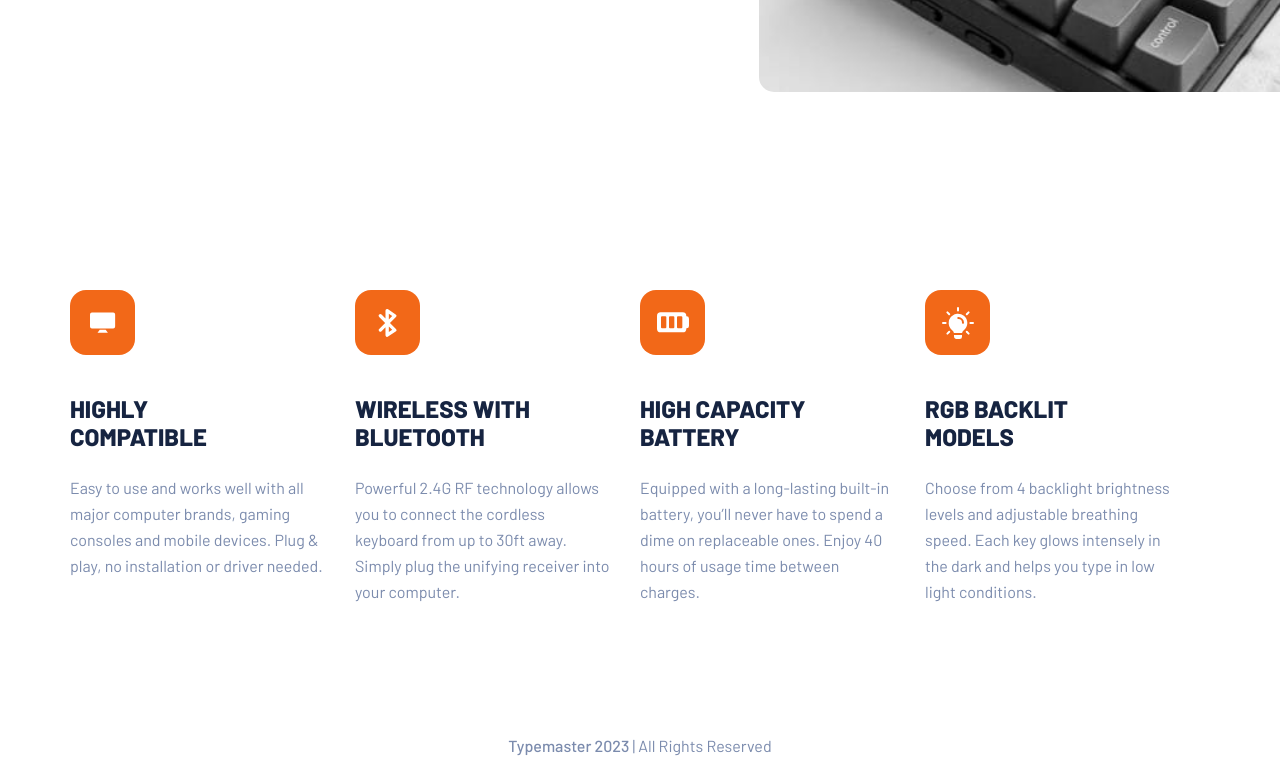
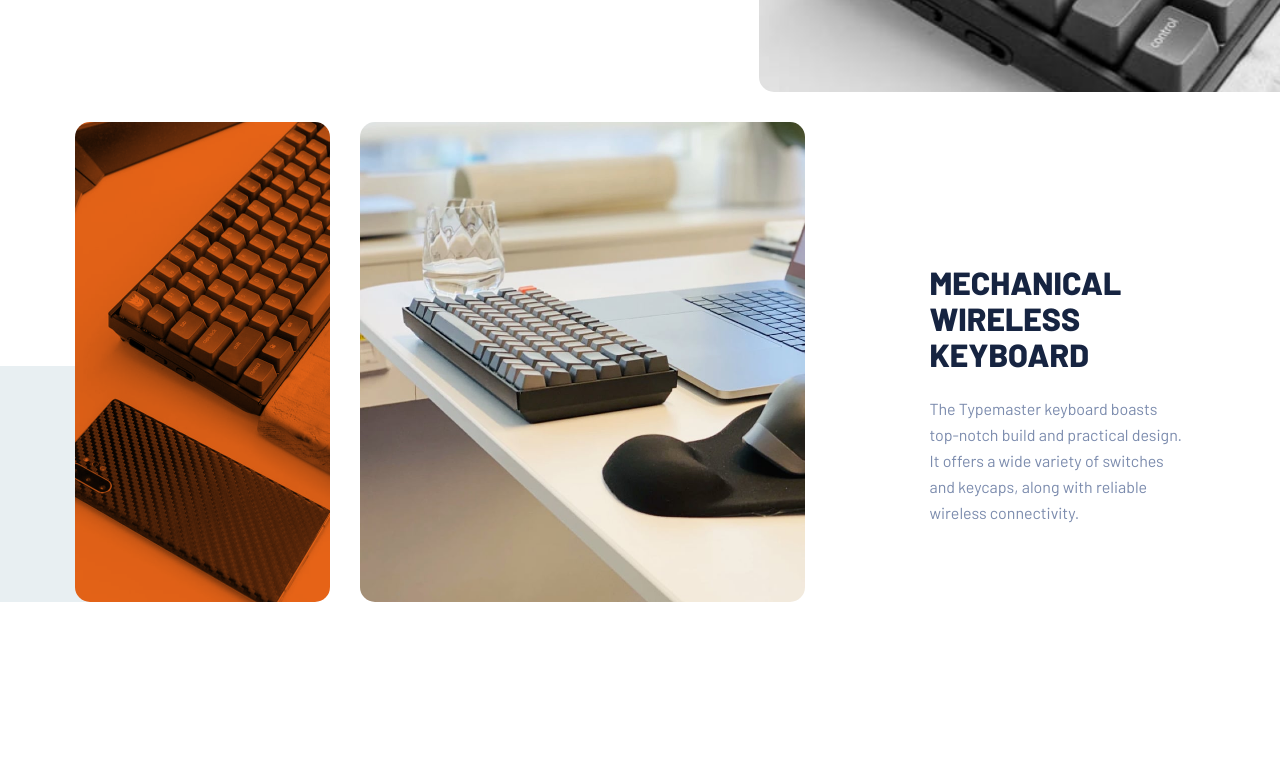
Before and after one commit to NeoO101/NEW-TASK-TEST_typemaster, a plain HTML site: page index.html in a window 1280 px wide. Shown: the part 584-1351 px from the top of the page. Drawn offline with Linux system fonts and the light colour scheme.

Commit message:
all done

```diff
--- a/index.html
+++ b/index.html
@@ -40,11 +40,18 @@
                     <section>
                         <!--MObile Image Set-->
                         <div class="intro__images">
-                            <div class="intro__images__left"></div>
-                            <div class="intro__images__right"></div>
+                            <div class="intro__image-left"></div>
+                            <div class="intro__image-right"></div>
                         </div>
                     </section>
-                    <section class="intro__text"></section>
+                    <section class="intro__text">
+                        <h2>Mechanical wireless keyboard</h2>
+                        <p>
+                            The Typemaster keyboard boasts top-notch build and practical
+                            design. It offers a wide variety of switches and keycaps, along
+                            with reliable wireless connectivity.
+                        </p>
+                    </section>
                 </article>
                 <!-- Typemaster Features Section - Bottom -->
                 <article class="features">
```
